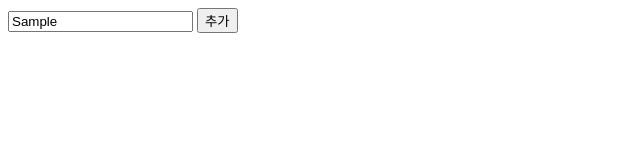
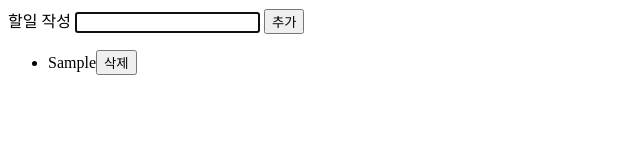
Before and after one commit to owl423/todoinit, a website: page public/index.html in a window 1280 px wide. Both pictures are taken after typing "Sample" into the empty fields and a click on the button "추가". Shown: the whole page, without its empty margins (0-640 px from the left). Drawn offline with Linux system fonts and the light colour scheme.

Commit message:
todolist add delete

```diff
--- a/public/DB/data.json
+++ b/public/DB/data.json
@@ -1,4 +1,8 @@
 {
   "toDoList": [
+    {
+      "id": 1,
+      "task" : "자바스크립트 공부하기"
+    }
   ]
 }
--- a/public/index.html
+++ b/public/index.html
@@ -7,8 +7,13 @@
   <title>To Do List</title>
 </head>
 <body>
-  <input class="input" type="text">
-  <button class="button">추가</button>
+  <div class="todo-input-group">
+    <label for="todo-input">할일 작성</label>
+    <input class="input" id="todo-input" type="text">
+    <button class="button">추가</button>
+  </div>
+  <ul class="todo-list">
+  </ul>
   <script src="js/index.js"></script>
 </body>
 </html>
--- a/public/js/index.js
+++ b/public/js/index.js
@@ -0,0 +1,26 @@
+(function(window, document){
+  'use strict';
+  function addListItem(e){
+    if(!input.value.trim()) return ;
+    // enter가 들어왔을 경우 또는 클릭이벤트일 경우
+    if((e.keyCode === 13) || e.type === 'click'){
+      todoList.insertAdjacentHTML('beforeend', '<li class="todo-item">' + input.value + '<button class="delete">삭제</button></li>');
+      input.value = '';
+      var delButton = document.querySelectorAll('.delete');
+      console.log('delButton: ', delButton[delButton.length-1]);
+      delButton[delButton.length-1].addEventListener('click', function(){
+        todoList.removeChild(delButton[delButton.length-1].parentNode);
+      });
+      input.focus();
+    }
+  }
+  var input = document.querySelector('.input');
+  console.log('input: ', input);
+  var button = document.querySelector('.button');
+  console.log('button: ', button);
+  var todoList = document.querySelector('.todo-list');
+  console.log('todoList: ', todoList);
+
+  button.addEventListener('click', addListItem);
+  input.addEventListener('keyup', addListItem);
+})(window, document);
```
Also changed, not shown: 1 other file.
